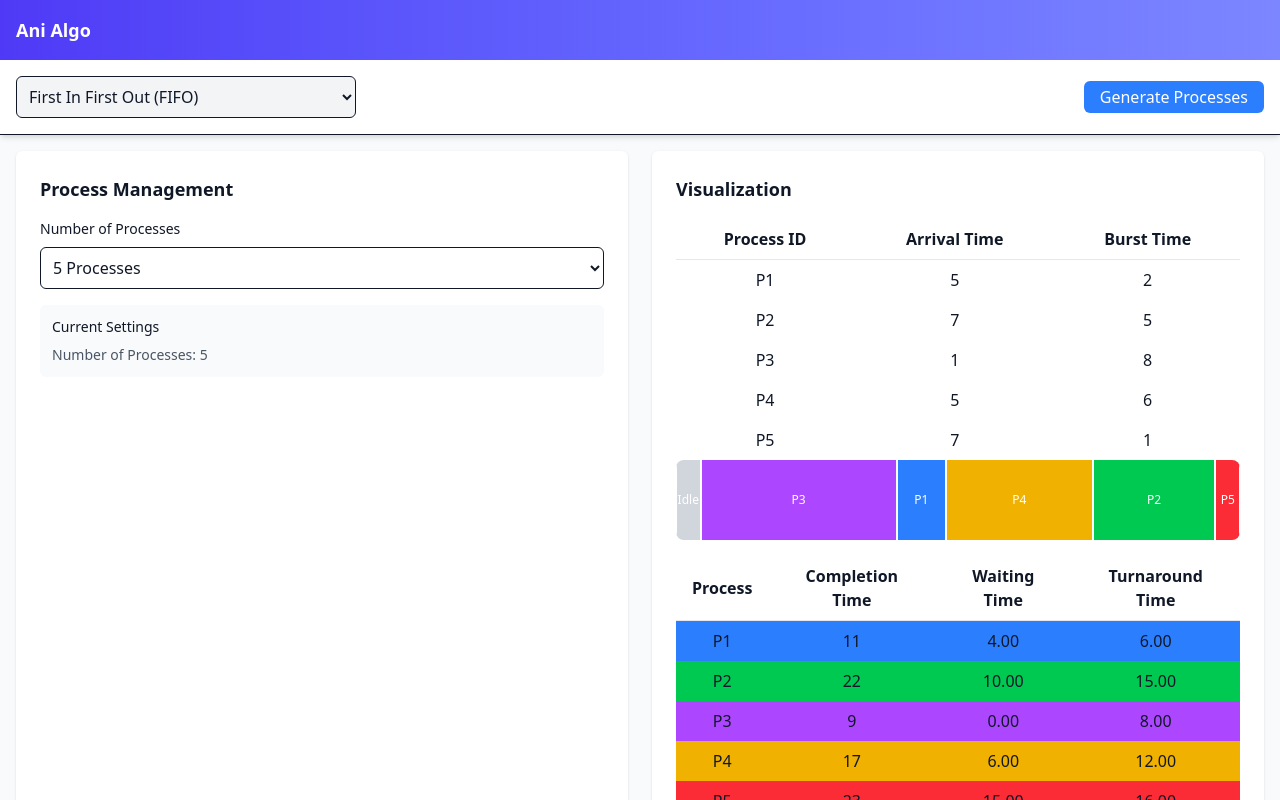
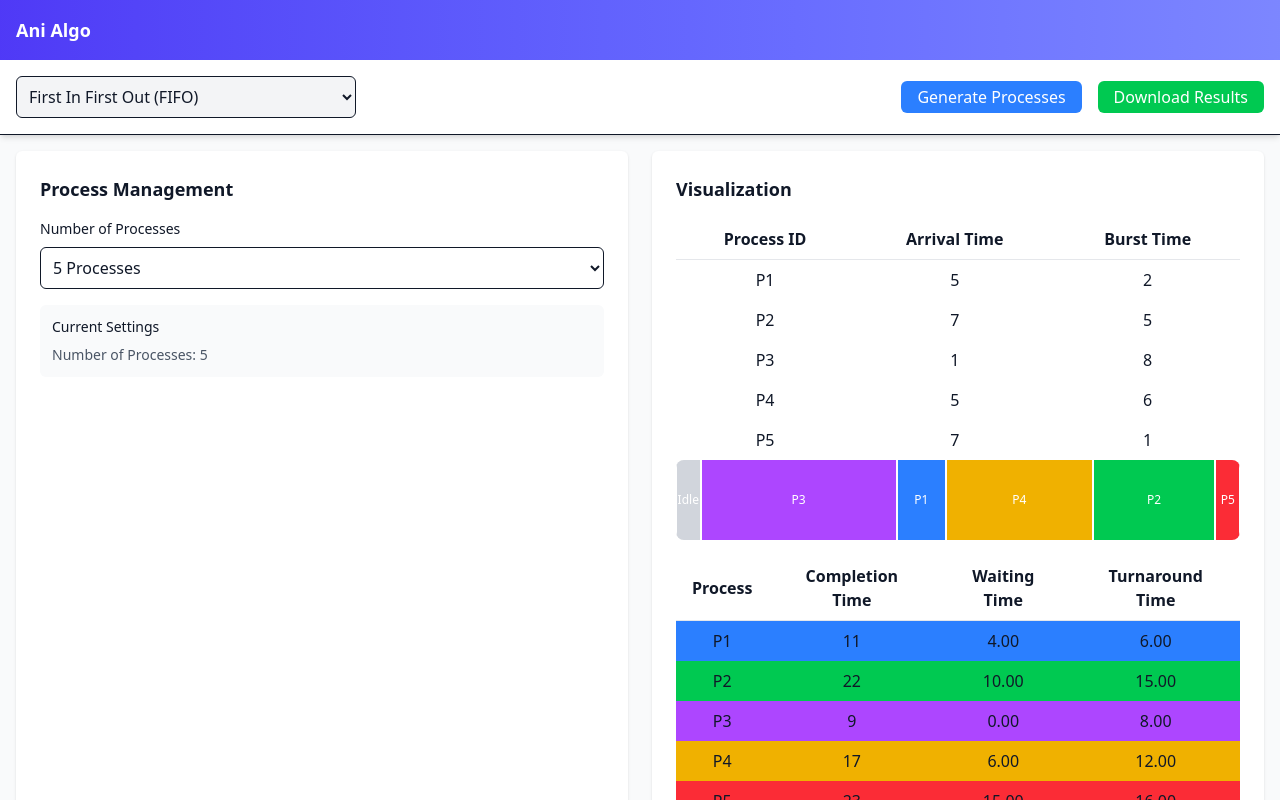
Before and after one commit to hantr0609/ani-algo, a Next.js app: page / in a window 1280 px wide. Both pictures are taken after a click on the button "Generate Processes". Shown: the top 800 px of the page. Built offline with nearby package versions, Linux system fonts and the light colour scheme.

Commit message:
Add allow user to save/download pdf and update README

```diff
--- a/app/(root)/page.jsx
+++ b/app/(root)/page.jsx
@@ -9,6 +9,8 @@ import Visualization from '../components/Visualization';
 export default function Home() {
   const [processes, setProcesses] = useState([]);
   const [algorithm, setAlgorithm] = useState('fifo');
+  const [result, setResult] = useState(null);
+  const [allResults, setAllResults] = useState(null);
   const [settings, setSettings] = useState({
     timeQuantum: 1,
     priorityLevels: 3,
@@ -17,14 +19,23 @@ export default function Home() {
 
   function handleProcessesGenerated(newProcesses) {
     setProcesses(newProcesses);
+    setResult(null);
+    setAllResults(null);
   }
 
   function handleAlgorithmChange(newAlgorithm) {
     setAlgorithm(newAlgorithm);
+    setResult(null);
+    setAllResults(null);
   }
 
   function handleSettingsChange(newSettings) {
     setSettings(newSettings);
+  }
+
+  function handleResults(newResult, newAllResults) {
+    setResult(newResult);
+    setAllResults(newAllResults);
   }
 
   return (
@@ -34,6 +45,9 @@ export default function Home() {
         onProcessesGenerated={handleProcessesGenerated}
         onAlgorithmChange={handleAlgorithmChange}
         settings={settings}
+        processes={processes}
+        result={result}
+        allResults={allResults}
       />
       <main className="container mx-auto p-4 grid grid-cols-1 md:grid-cols-2 gap-6">
         <ProcessManagement
@@ -44,6 +58,7 @@ export default function Home() {
           processes={processes}
           algorithm={algorithm}
           settings={settings}
+          onResults={handleResults}
         />
       </main>
     </div>
--- a/app/components/Navbar.jsx
+++ b/app/components/Navbar.jsx
@@ -1,11 +1,16 @@
 'use client';
 
 import { useState, useEffect } from 'react';
+import { jsPDF } from 'jspdf';
+import { autoTable } from 'jspdf-autotable';
 
 export default function Navbar({
   onProcessesGenerated,
   onAlgorithmChange,
   settings,
+  processes,
+  result,
+  allResults,
 }) {
   const [algorithm, setAlgorithm] = useState('fifo');
 
@@ -27,6 +32,116 @@ export default function Navbar({
     onAlgorithmChange(newAlgorithm);
   };
 
+  const downloadResults = () => {
+    const doc = new jsPDF();
+    const pageWidth = doc.internal.pageSize.getWidth();
+
+    // Add title
+    doc.setFontSize(18);
+    doc.text('CPU Scheduling Algorithm Results', pageWidth / 2, 15, {
+      align: 'center',
+    });
+
+    // Add process table
+    doc.setFontSize(14);
+    doc.text('Process Information', 14, 25);
+
+    const processHeaders = [['Process ID', 'Arrival Time', 'Burst Time']];
+    const processData = processes.map((p) => [
+      `P${p.id}`,
+      p.arrivalTime,
+      p.burstTime,
+    ]);
+
+    autoTable(doc, {
+      startY: 30,
+      head: processHeaders,
+      body: processData,
+    });
+
+    if (algorithm === 'all') {
+      // Compare all algorithms
+      const compareHeaders = [
+        ['Algorithm', 'Avg Waiting Time', 'Avg Turnaround Time'],
+      ];
+      const compareData = Object.entries(allResults).map(([name, data]) => [
+        name.toUpperCase(),
+        data.averageWaitingTime.toFixed(2),
+        data.averageTurnaroundTime.toFixed(2),
+      ]);
+
+      doc.setFontSize(14);
+      doc.text('Algorithm Comparison', 14, doc.lastAutoTable.finalY + 15);
+
+      autoTable(doc, {
+        startY: doc.lastAutoTable.finalY + 20,
+        head: compareHeaders,
+        body: compareData,
+      });
+    } else {
+      // Single algorithm results
+      const resultHeaders = [['Process ID', 'Waiting Time', 'Turnaround Time']];
+      const resultData = processes.map((p) => [
+        `P${p.id}`,
+        result.waitingTime[p.id]?.toFixed(2) || '0.00',
+        result.turnaroundTime[p.id]?.toFixed(2) || '0.00',
+      ]);
+
+      doc.setFontSize(14);
+      doc.text(
+        `${algorithm.toUpperCase()} Results`,
+        14,
+        doc.lastAutoTable.finalY + 15
+      );
+
+      autoTable(doc, {
+        startY: doc.lastAutoTable.finalY + 20,
+        head: resultHeaders,
+        body: resultData,
+      });
+
+      // Add summary
+      doc.setFontSize(12);
+      const summaryY = doc.lastAutoTable.finalY + 15;
+      doc.text(
+        `Average Waiting Time: ${result.averageWaitingTime.toFixed(2)}`,
+        14,
+        summaryY
+      );
+      doc.text(
+        `Average Turnaround Time: ${result.averageTurnaroundTime.toFixed(2)}`,
+        14,
+        summaryY + 7
+      );
+    }
+
+    // Add settings information
+    doc.setFontSize(12);
+    const settingsY = doc.lastAutoTable.finalY + 25;
+    doc.text('Settings:', 14, settingsY);
+    doc.text(
+      `Number of Processes: ${settings.numProcesses}`,
+      14,
+      settingsY + 7
+    );
+
+    if (algorithm === 'rr' || algorithm === 'mlfq') {
+      doc.text(`Time Quantum: ${settings.timeQuantum}`, 14, settingsY + 14);
+    }
+
+    if (algorithm === 'mlfq') {
+      doc.text(
+        `Priority Levels: ${settings.priorityLevels}`,
+        14,
+        settingsY + 21
+      );
+    }
+
+    // Save the PDF
+    const timestamp = new Date().toISOString().replace(/[:.]/g, '-');
+    doc.save(`cpu-scheduling-results-${timestamp}.pdf`);
+  };
+
   return (
     <nav className="bg-white dark:bg-gray-800 p-4 shadow-md border-b">
       <div className="max-w-7xl mx-auto flex justify-between items-center">
@@ -42,12 +157,22 @@ export default function Navbar({
           <option value="mlfq">Multi-Level Feedback Queue (MLFQ)</option>
           <option value="all">Compare All Algorithms</option>
         </select>
+        <div className="flex gap-4">
           <button
             onClick={generateProcesses}
             className="px-4 py-1 bg-blue-500 text-white rounded-md hover:bg-blue-600 transition-colors"
           >
             Generate Processes
           </button>
+          {processes.length > 0 && (result || allResults) && (
+            <button
+              onClick={downloadResults}
+              className="px-4 py-1 bg-green-500 text-white rounded-md hover:bg-green-600 transition-colors"
+            >
+              Download Results
+            </button>
+          )}
+        </div>
       </div>
     </nav>
   );
--- a/app/components/Visualization.jsx
+++ b/app/components/Visualization.jsx
@@ -12,7 +12,12 @@ import ProcessTimeline from './process/ProcessTimeline';
 import ProcessTable from './process/ProcessTable';
 import Graph from './Graph';
 
-export default function Visualization({ processes, algorithm, settings }) {
+export default function Visualization({
+  processes,
+  algorithm,
+  settings,
+  onResults,
+}) {
   const [result, setResult] = useState(null);
   const [allResults, setAllResults] = useState(null);
 
@@ -39,6 +44,7 @@ export default function Visualization({ processes, algorithm, settings }) {
         };
         setAllResults(results);
         setResult(null);
+        onResults(null, results);
       } else {
         // Calculate result for single algorithm
         let calculationResult;
@@ -67,6 +73,7 @@ export default function Visualization({ processes, algorithm, settings }) {
         }
         setResult(calculationResult);
         setAllResults(null);
+        onResults(calculationResult, null);
       }
     }
   }, [processes, algorithm, settings]);
--- a/package.json
+++ b/package.json
@@ -10,6 +10,8 @@
   },
   "dependencies": {
     "chart.js": "^4.4.8",
+    "jspdf": "^3.0.0",
+    "jspdf-autotable": "^5.0.2",
     "motion": "^12.5.0",
     "next": "15.2.0",
     "react": "^19.0.0",
```
Also changed, not shown: 2 other files (tests, documents, lock files or other folders). Lines whose indentation alone changed are shown as unchanged.
